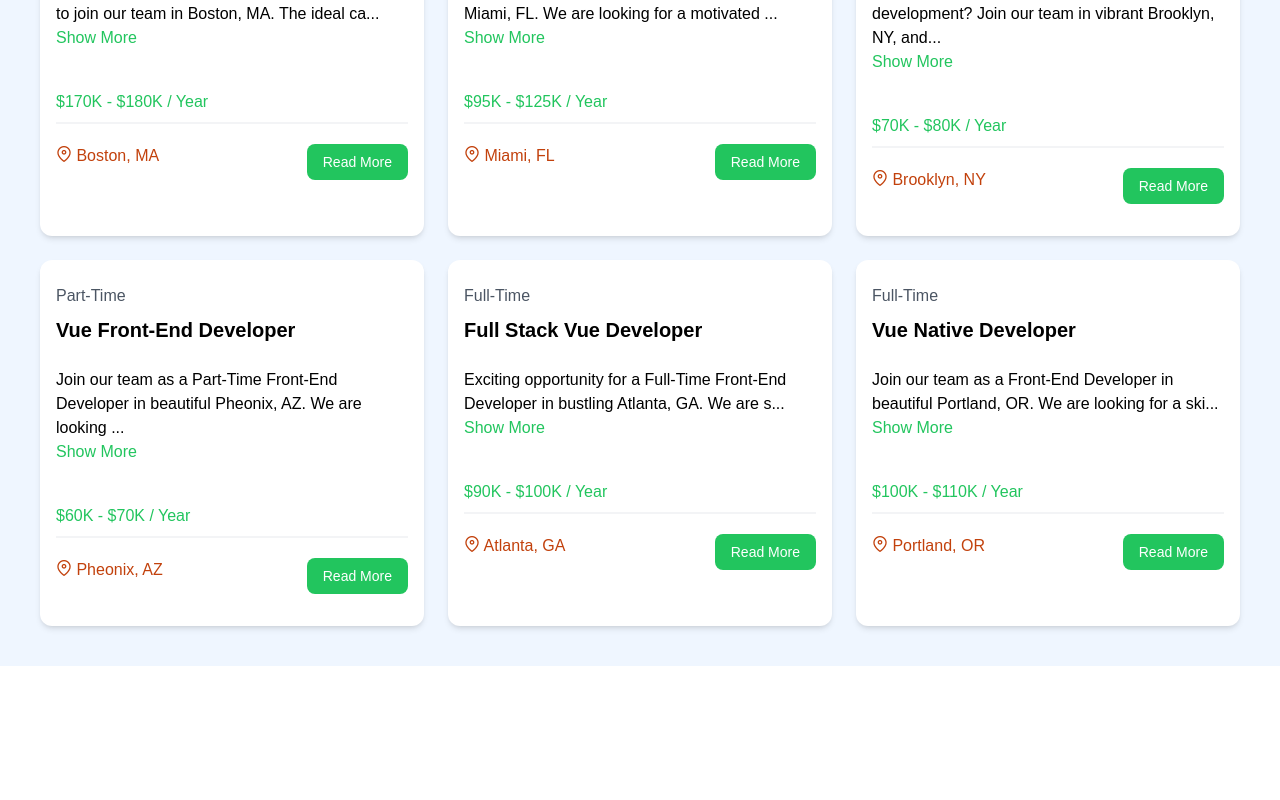
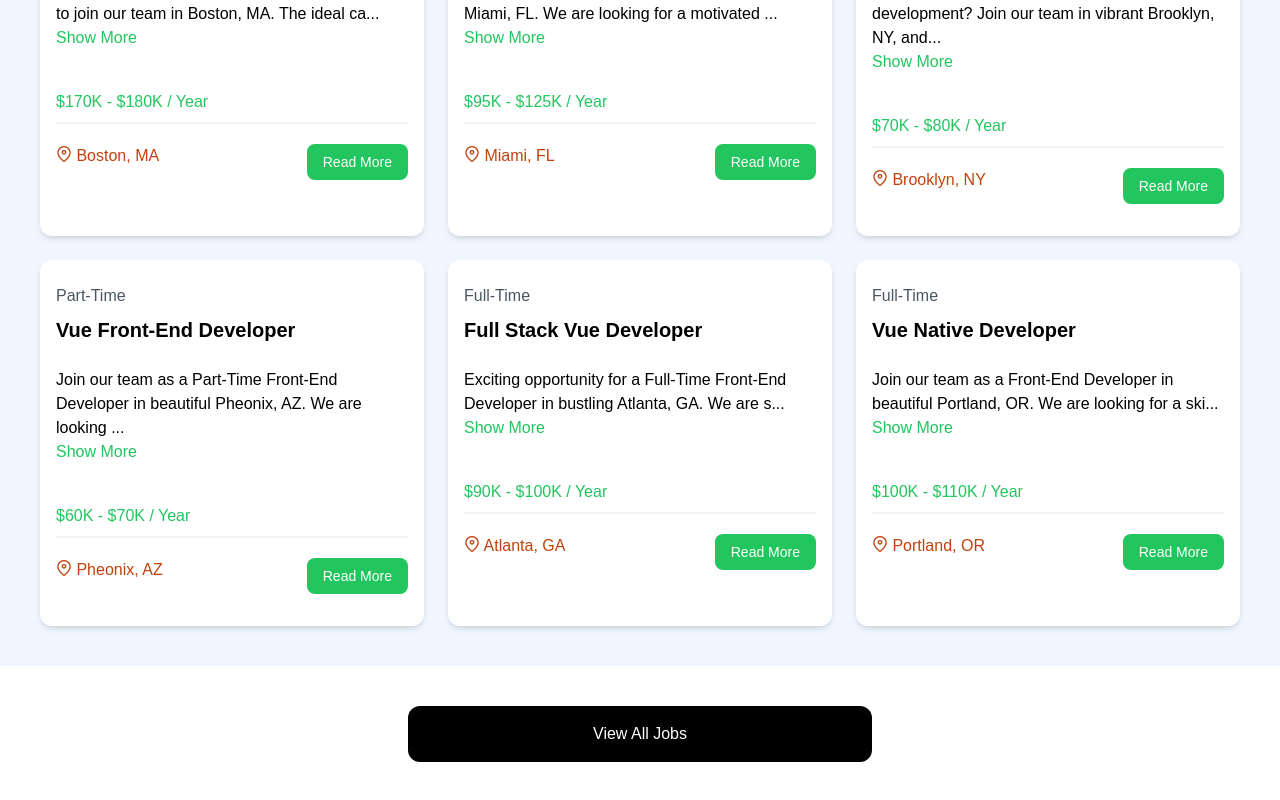
Before and after one commit to saparmuratx/vue-project, a Vue app: page / in a window 1280 px wide. Shown: the part 839-1639 px from the top of the page. Before the commit the page ends 1505 px from the top, so only its background shows below. Built offline with nearby package versions, Linux system fonts and the light colour scheme.

Commit message:
add limits, showButton props

```diff
--- a/src/App.vue
+++ b/src/App.vue
@@ -11,7 +11,7 @@ import Navbar from './components/Navbar.vue';
   <Navbar />
   <Hero />
   <HomeCards />
-  <JobListings />
+  <JobListings limit="7" :showButton="true" />
 </template>
 
 
```
